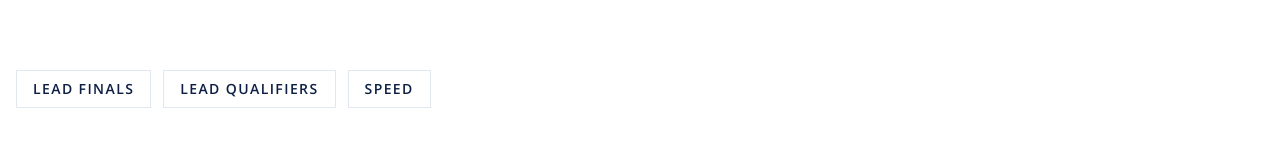
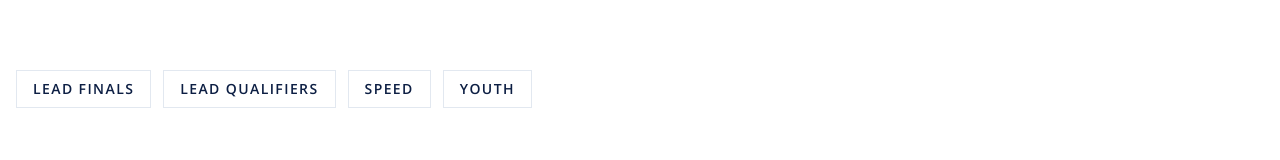
Before and after one commit to domtastic/usaic-web, a Next.js app: page /events/team-tryouts-2026/results in a window 1280 px wide. Shown: the part 567-727 px from the top of the page. Built offline with nearby package versions, Linux system fonts and the light colour scheme.

Commit message:
Give youth results their own section
Youth results now live under a Youth section with Difficulty and Speed
under it, instead of being mixed in with adult speed. Youth Difficulty
finals are marked as pending.

Co-Authored-By: Claude Opus 5.5 <noreply@anthropic.com>

```diff
--- a/src/app/events/team-tryouts-2026/results/page.tsx
+++ b/src/app/events/team-tryouts-2026/results/page.tsx
@@ -292,6 +292,7 @@ const sections = [
   { id: 'lead-finals', label: 'Lead Finals' },
   { id: 'lead', label: 'Lead Qualifiers' },
   { id: 'speed', label: 'Speed' },
+  { id: 'youth', label: 'Youth' },
 ]
 
 function speedPodium(results: SpeedResult[]) {
@@ -299,7 +300,6 @@ function speedPodium(results: SpeedResult[]) {
 }
 
 export default function ResultsPage() {
-
   return (
     <>
       <SubpageHeader
@@ -374,9 +374,22 @@ export default function ResultsPage() {
                 <SpeedTable results={openWomenSpeed} />
               </div>
             </div>
+          </div>
+
+          {/* Youth */}
+          <div id="youth" className="scroll-mt-48 mt-20 pt-14 border-t border-slate-200">
+            <h2 className="font-display text-4xl text-usa-navy mb-10">Youth</h2>
+
+            <CategoryHeading title="Difficulty" />
+            <div className="border-l-2 border-slate-300 pl-4">
+              <p className="text-slate-600 leading-relaxed max-w-3xl">
+                Youth Difficulty Finals results are pending and will be posted here once
+                they&apos;re official.
+              </p>
+            </div>
 
             <div className="mt-14">
-              <CategoryHeading title="Youth" />
+              <CategoryHeading title="Speed" />
               <div className="w-fit max-w-full">
                 <Podium entries={youthSpeed.map((r) => ({ rank: r.rank, name: r.name, detail: `${fmt(r.best)} s` }))} />
                 <BestOnlyTable results={youthSpeed} />
```
